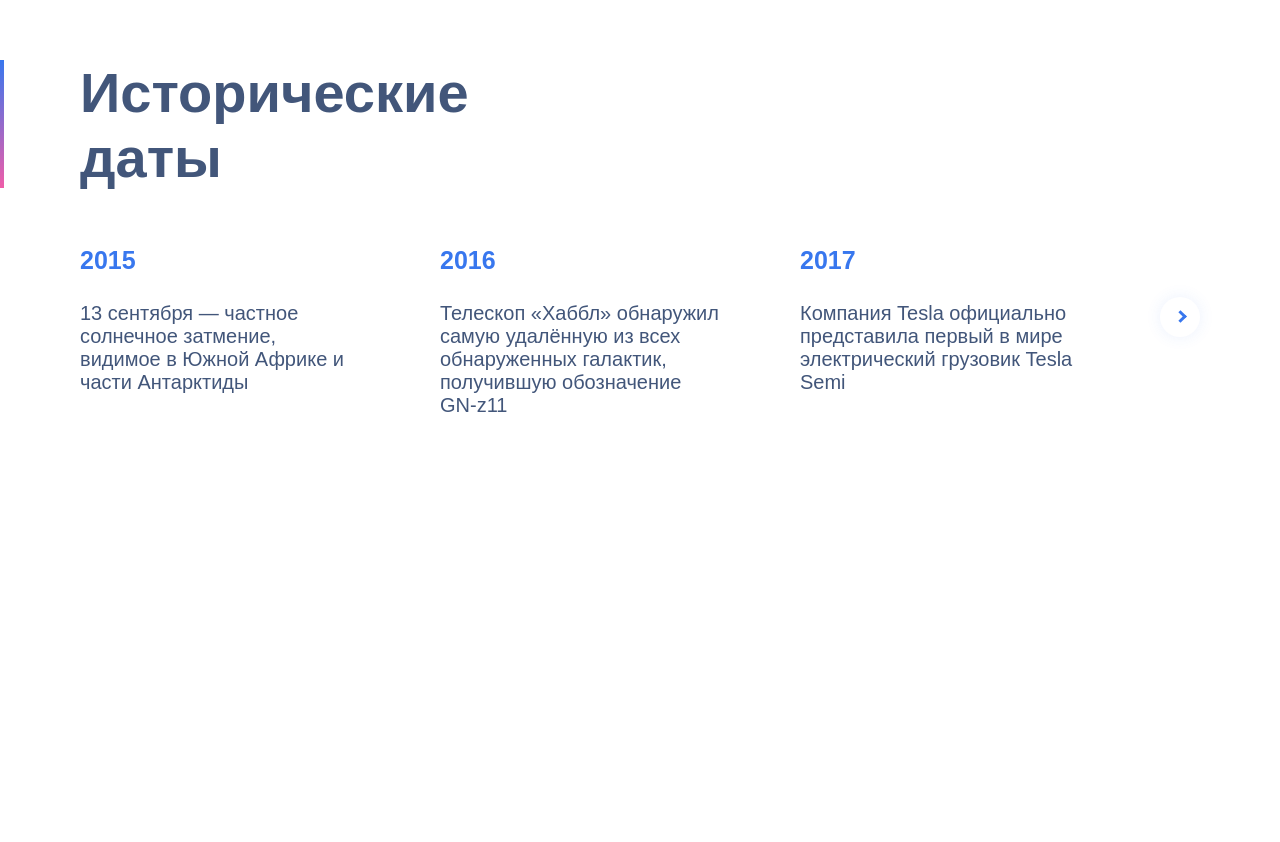
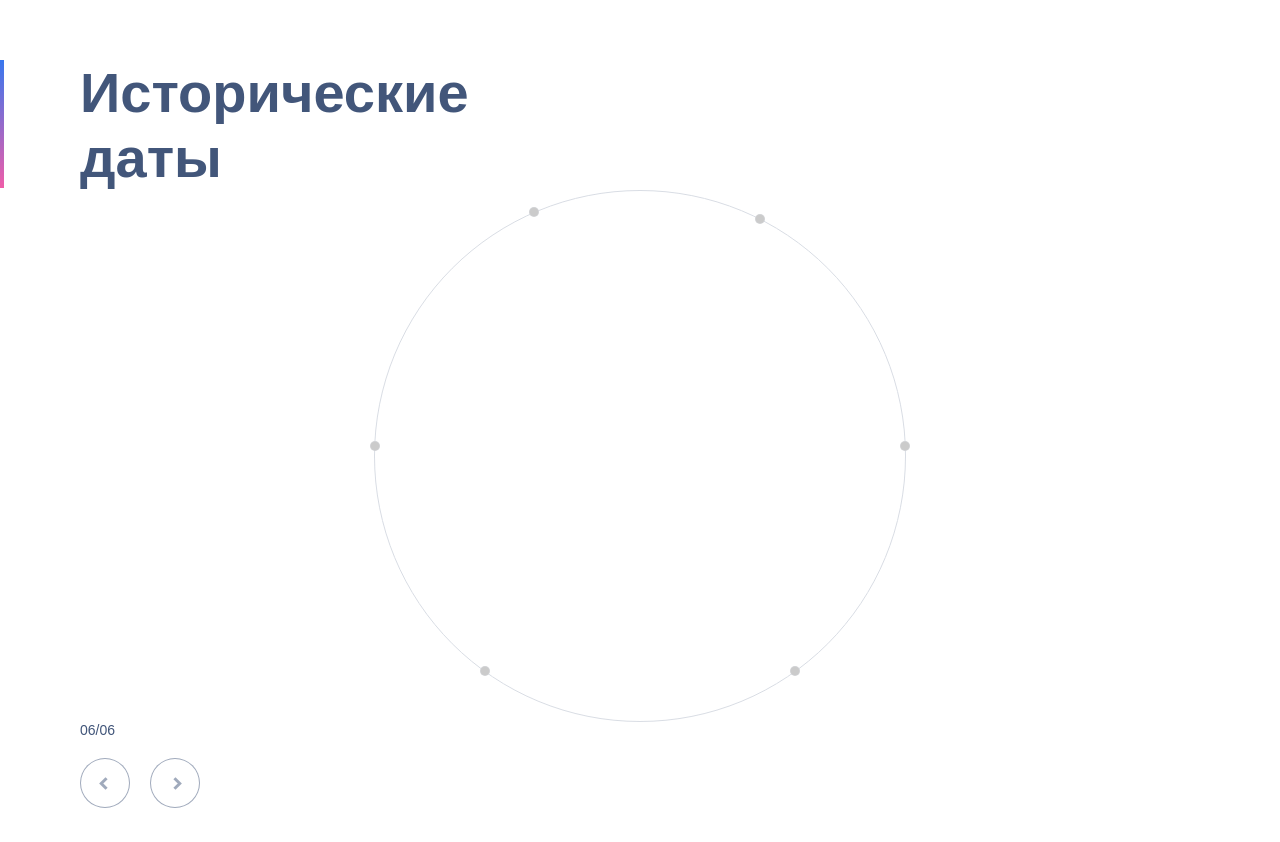
Before and after one commit to sursindmitry/history-dates, a React (Create React App) app: page / in a window 1280 px wide. Shown: the part 110-952 px from the top of the page. Before the commit the page ends 800 px from the top, so only its background shows below. Built offline with nearby package versions, Linux system fonts and the light colour scheme.

Commit message:
circle, navigation buttons

```diff
--- a/src/App.js
+++ b/src/App.js
@@ -4,6 +4,21 @@ function App() {
             <div className="wrapper">
                 <div className="mainName">
                     <h1>Исторические даты</h1>
+                </div>
+
+                <div className="circularMenu">
+                    <span className="game"><i className="circularMenu__item"></i></span>
+                    <span className="theater"><i className="circularMenu__item"></i></span>
+                    <span className="science"><i className="circularMenu__item"></i></span>
+                    <span className="literature"><i className="circularMenu__item"></i></span>
+                    <span className="movies"><i className="circularMenu__item"></i></span>
+                    <span className="history"><i className="circularMenu__item"></i></span>
+                </div>
+
+                <div className="navigationArrows">
+                    <div className="navNumbers">06/06</div>
+                    <button className="btnLeft"><i className="arrowLeft"></i></button>
+                    <button className="btnRight"><i className="arrowRight"></i></button>
                 </div>
                 <div className="cards">
                     <div className="card">
@@ -13,7 +28,8 @@ function App() {
 
                     <div className="card">
                         <b>2016</b>
-                  <h4>Телескоп «Хаббл» обнаружил самую удалённую из всех обнаруженных галактик, получившую обозначение GN-z11</h4>
+                        <h4>Телескоп «Хаббл» обнаружил самую удалённую из всех обнаруженных галактик, получившую
+                            обозначение GN-z11</h4>
                     </div>
 
                     <div className="card">
--- a/src/index.scss
+++ b/src/index.scss
@@ -5,9 +5,14 @@ body {
   -moz-osx-font-smoothing: grayscale;
 }
 
+* {
+  font-family: 'PT Sans', sans-serif;
+}
+
 .wrapper {
   background: #FFFFFF;
   max-width: 1400px;
+  max-height: 1080px;
   margin: 170px auto;
 
   // Name
@@ -27,6 +32,123 @@ body {
     height: 128px;
     width: 4px;
     background: linear-gradient(#3877EE, #EF5DA8);
+  }
+
+
+  // Circle
+  .circularMenu {
+    position: relative;
+    width: 530px;
+    height: 530px;
+    border-radius: 50%;
+    border: 1px solid #42567A;
+    opacity: 0.2;
+    align-items: center;
+    justify-content: center;
+    margin: 0 auto;
+
+    .game {
+      position: absolute;
+      left: 380px;
+      top: 23px;
+    }
+
+    .theater {
+      position: absolute;
+      left: 525px;
+      top: 250px;
+    }
+
+    .science {
+      position: absolute;
+      left: 415px;
+      top: 475px;
+    }
+
+    .literature {
+      position: absolute;
+      left: 105px;
+      top: 475px;
+    }
+
+    .movies {
+      position: absolute;
+      left: -5px;
+      top: 250px;
+    }
+
+    .history {
+      position: absolute;
+      left: 154px;
+      top: 16px;
+    }
+
+    .circularMenu__item {
+      display: flex;
+      align-items: center;
+      justify-content: center;
+      width: 8px;
+      height: 8px;
+      border-radius: 50%;
+      text-decoration: none;
+      color: #42567A;
+      border: 1px solid rgba(48, 62, 88, 0.5);
+      background-color: black;
+      cursor: pointer;
+    }
+  }
+
+  .navigationArrows {
+    .navNumbers {
+      margin-left: 80px;
+      margin-bottom: 20px;
+      color: #42567A;
+      font-size: 14px;
+      font-weight: 400;
+    }
+
+    .btnLeft {
+      margin-left: 80px;
+    }
+
+    .btnRight {
+      margin-left: 20px;
+    }
+
+    button {
+      width: 50px;
+      height: 50px;
+      border-radius: 50%;
+      background: #FFFFFF;
+      border: 1px solid rgba(66, 86, 122, 0.5);
+      cursor: pointer;
+      transition: box-shadow 0.2s ease-in-out;
+
+
+      &:hover {
+        border: 1px solid rgba(66, 86, 122, 0.5);
+        box-shadow: 0 0 5px rgba(56, 119, 238, 0.30);
+      }
+
+      i {
+        border: solid #42567A80;
+        border-width: 0 3px 3px 0;
+        display: inline-block;
+        padding: 3px;
+      }
+
+      .arrowRight {
+        transform: rotate(-45deg);
+        -webkit-transform: rotate(-45deg);
+      }
+
+      .arrowLeft {
+
+        transform: rotate(135deg);
+        -webkit-transform: rotate(135deg);
+      }
+
+    }
   }
 
   //cards
```
Lines whose indentation alone changed are shown as unchanged.
